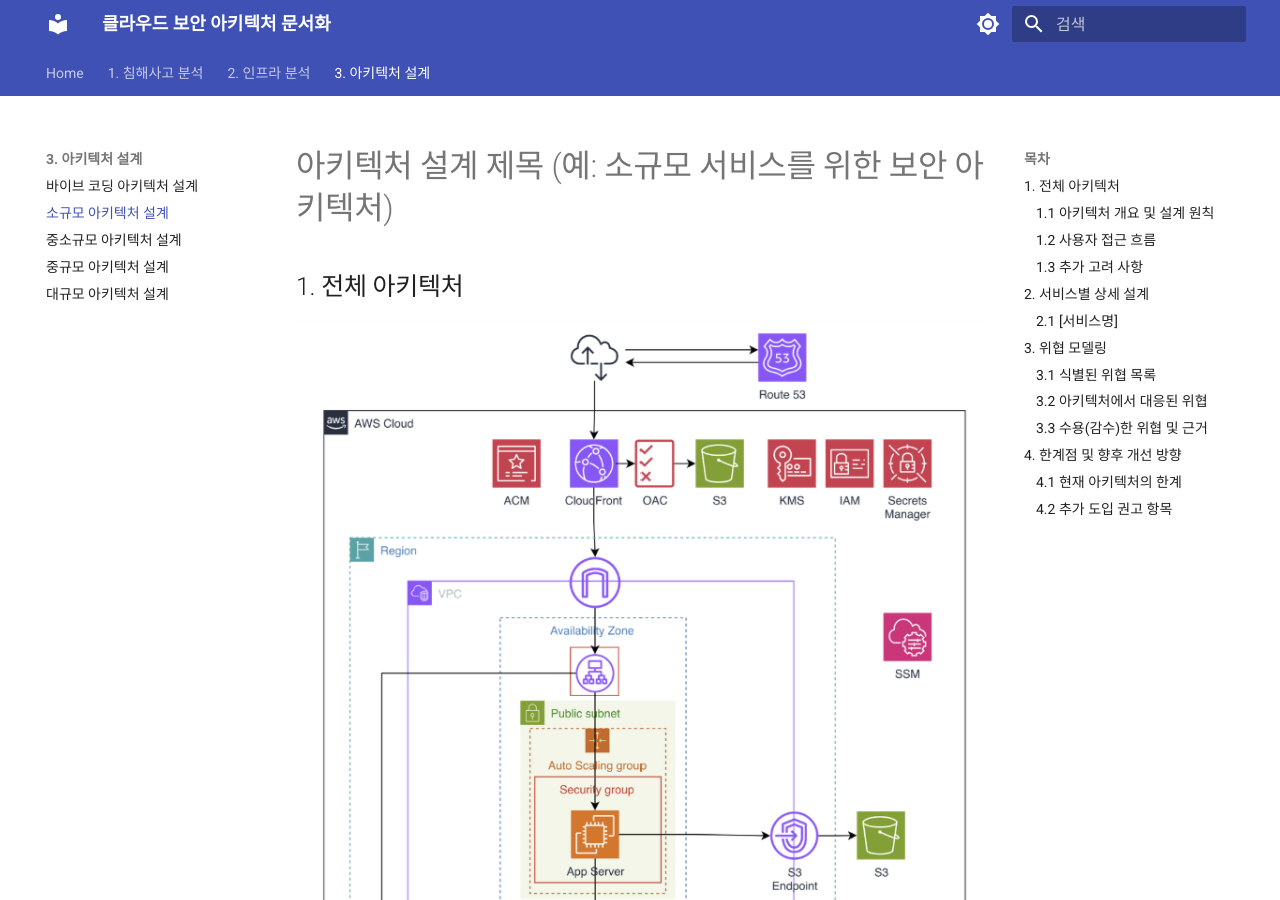
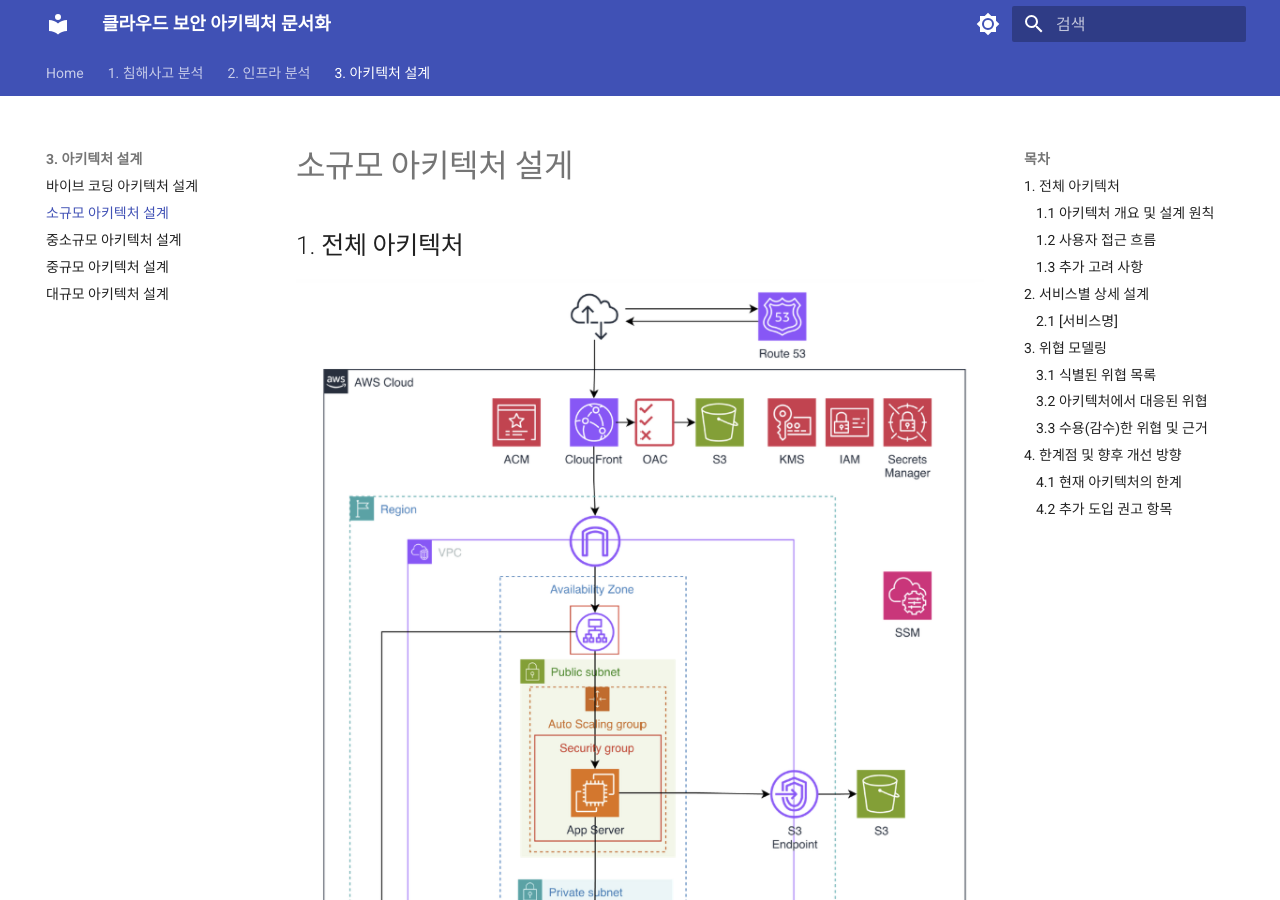
Before and after one commit to UniteLiveDisperseDie/secure-cloud-architecture-docs, an MkDocs documentation site: the page built from docs/03-architecture/02-startup.md, in a window 1280 px wide and 900 px high. Built offline with MkDocs 1.6.1 and Material for MkDocs 9.7.7, drawn with Linux system fonts in a browser that asks for light colours.

Commit message:
refactor: 제목 수정

```diff
--- a/docs/03-architecture/02-startup.md
+++ b/docs/03-architecture/02-startup.md
@@ -1,4 +1,4 @@
-# 아키텍처 설계 제목 (예: 소규모 서비스를 위한 보안 아키텍처)
+# 소규모 아키텍처 설게
 
 ## 1. 전체 아키텍처
 
```
